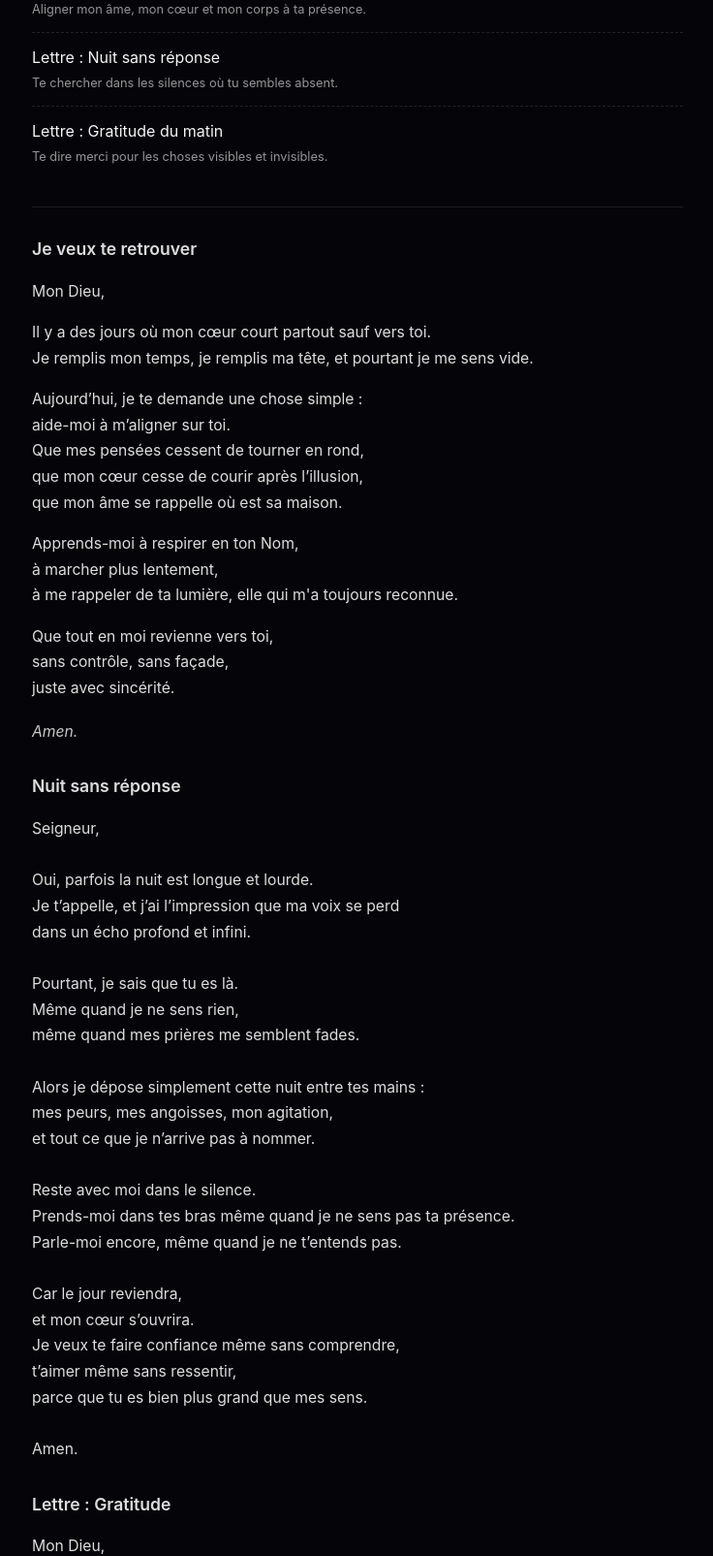
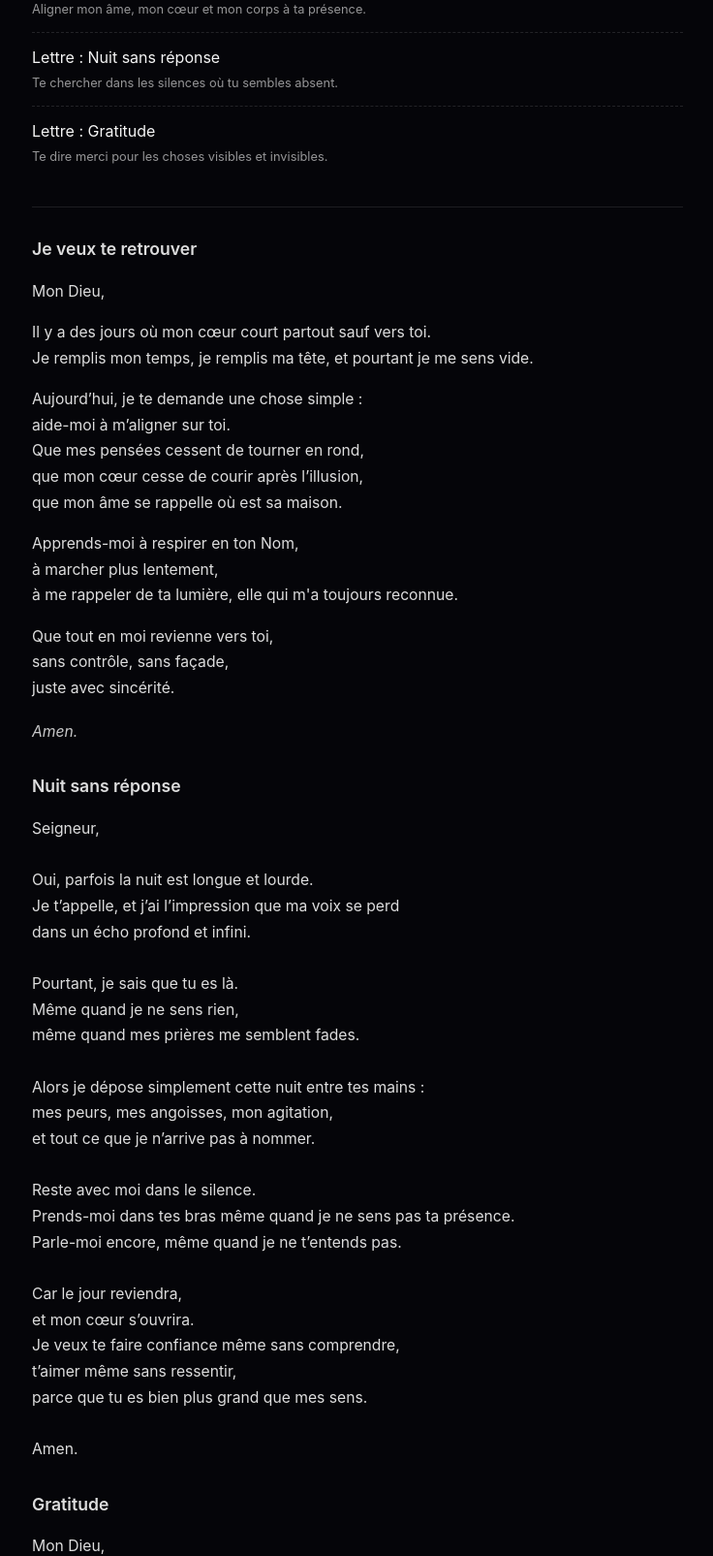
Before and after one commit to ennuiest/jahancre, a plain HTML site: page letters.html in a window 1280 px wide. Shown: the part 280-1885 px from the top of the page at 97% size, without its empty margins (271-1007 px from the left). Drawn offline with Linux system fonts and the light colour scheme.

Commit message:
Update letters.html

```diff
--- a/letters.html
+++ b/letters.html
@@ -44,7 +44,7 @@
         </li>
         <li class="list-item">
           <a href="#lettre-gratitude">
-            <span class="item-title">Lettre : Gratitude du matin</span>
+            <span class="item-title">Lettre : Gratitude</span>
             <span class="item-meta">Te dire merci pour les choses visibles et invisibles.</span>
           </a>
         </li>
@@ -112,7 +112,7 @@ Amen.
       </article>
 
       <article id="lettre-gratitude" class="text-block">
-  <h2 class="featured-title">Lettre : Gratitude</h2>
+  <h2 class="featured-title">Gratitude</h2>
   <p>
     Mon Dieu,<br>
     aujourd’hui je veux simplement te dire merci.<br><br>
```
